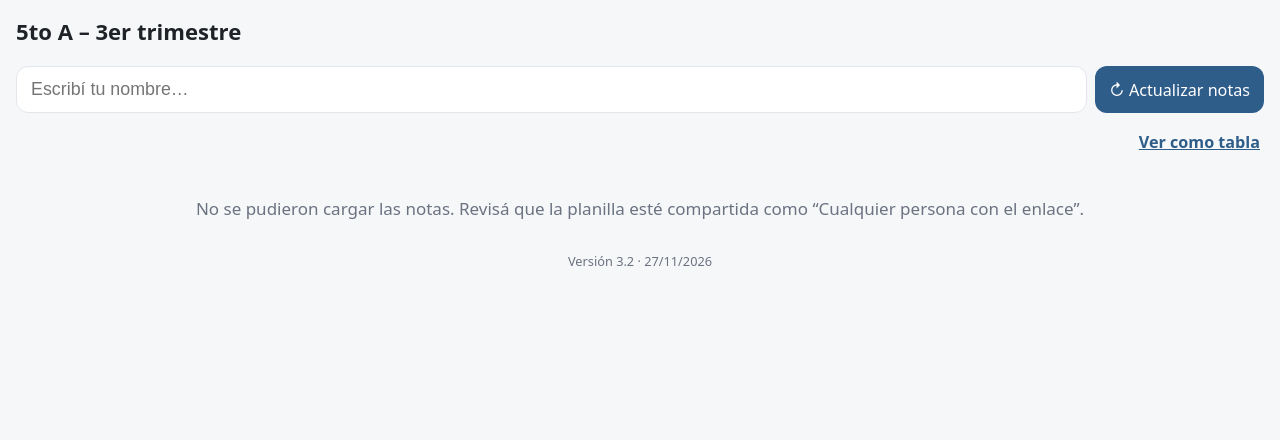
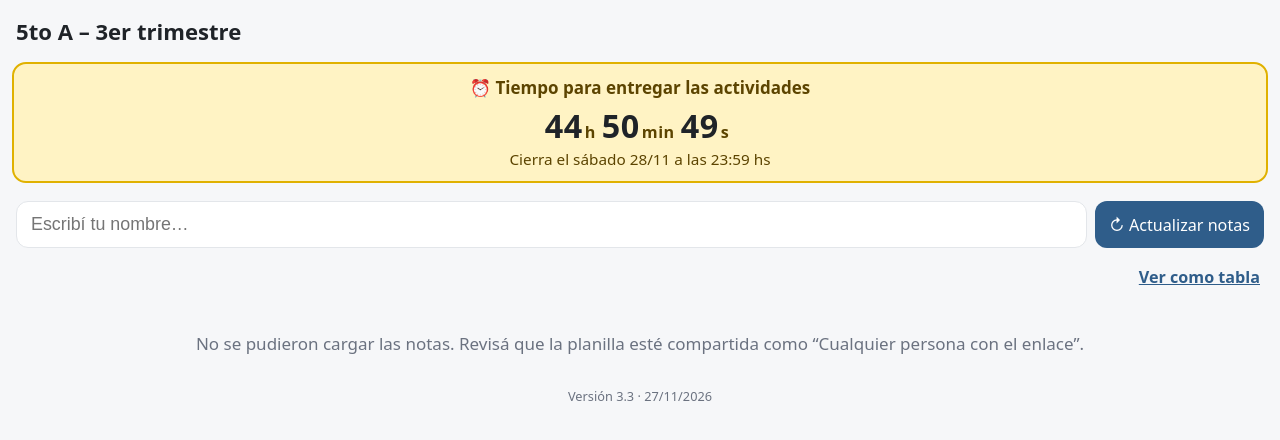
Before and after one commit to SergioFrias1983/EP9.5TOA, a plain HTML site: page index.html in a window 1280 px wide. Drawn offline with Linux system fonts and the light colour scheme; no server answers.

Commit message:
v3.3: contador regresivo hasta el sábado 28/11 23:59
Co-Authored-By: Claude Opus 5.5 <noreply@anthropic.com>
Claude-Session: https://claude.ai/code/session_0148s5m2YXvjuH3yLim6WpCg

```diff
--- a/index.html
+++ b/index.html
@@ -168,7 +168,7 @@
 
 <script>
 /* Versión de la página: se cambia en cada actualización */
-const VERSION = "3.2";
+const VERSION = "3.3";
 const FECHA_VERSION = "27/11/2026";
 
 /* ===================== CONFIGURACIÓN =====================
@@ -189,7 +189,7 @@ const CONFIG = {
   contador: "https://script.google.com/macros/s/AKfycbyyfb2LKk5ui_mKnblmKxPn6jjl-aCETOWsvJZTENbJckZ6Utti-e4C9Aqz5XQpw2Abeg/exec",                          // link de la aplicación web de Apps Script (hoja VISTAS). Vacío = sin contador
   pagina: "5TOA-EP9-3erTRIM",                            // nombre con el que se anotan las visitas en la hoja VISTAS
   // Fecha límite para entregar (hora de Argentina). Dejar "" para no mostrar el contador
-  fechaLimite: "",
+  fechaLimite: "2026-11-28T23:59:00-03:00",
   // Formularios para completar: nombre de la actividad (fila 1) → link del formulario
   formularios: {
     "act01": "https://forms.gle/mdYZDYDoxNT2WVBp6",
```
